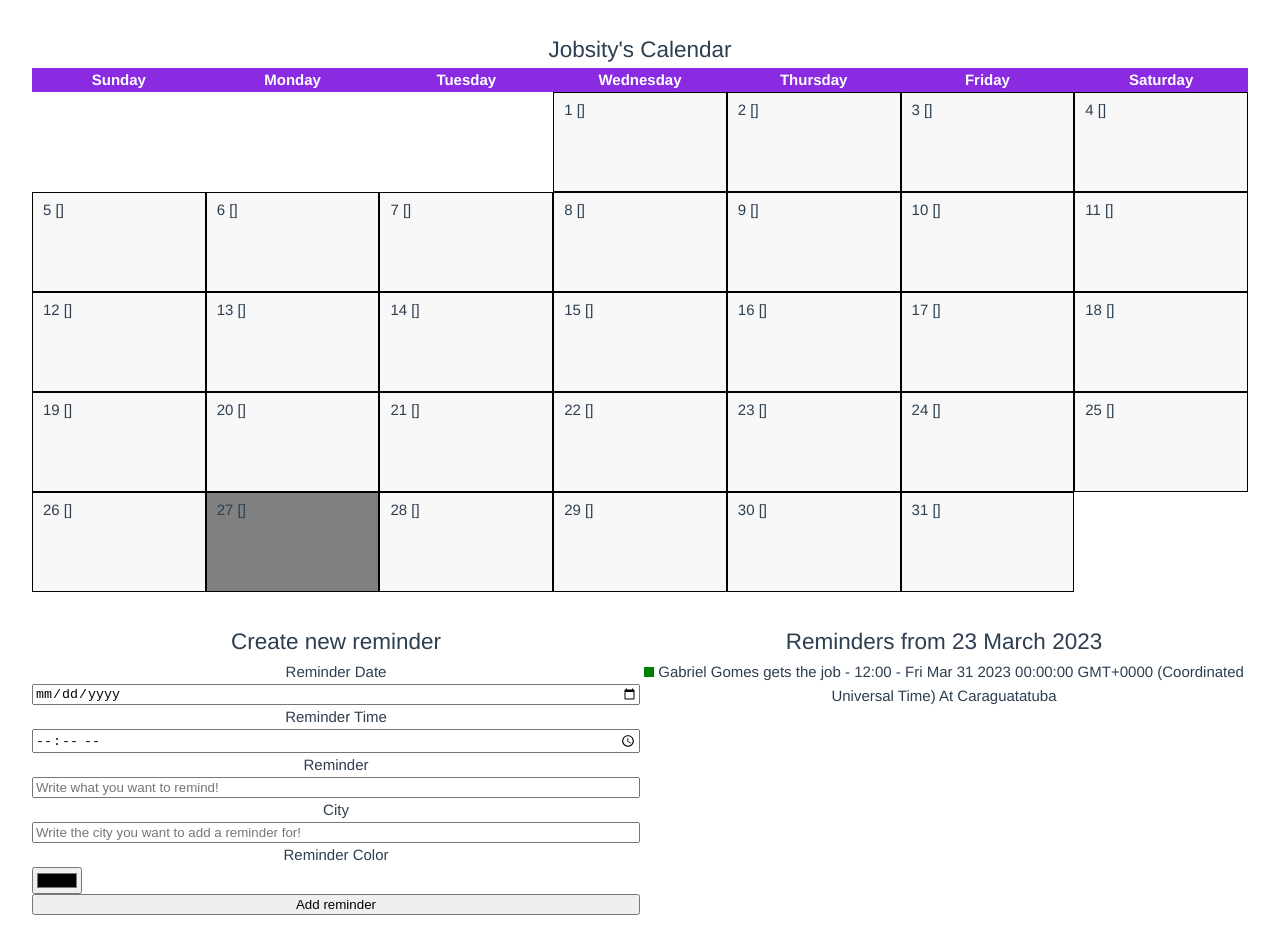
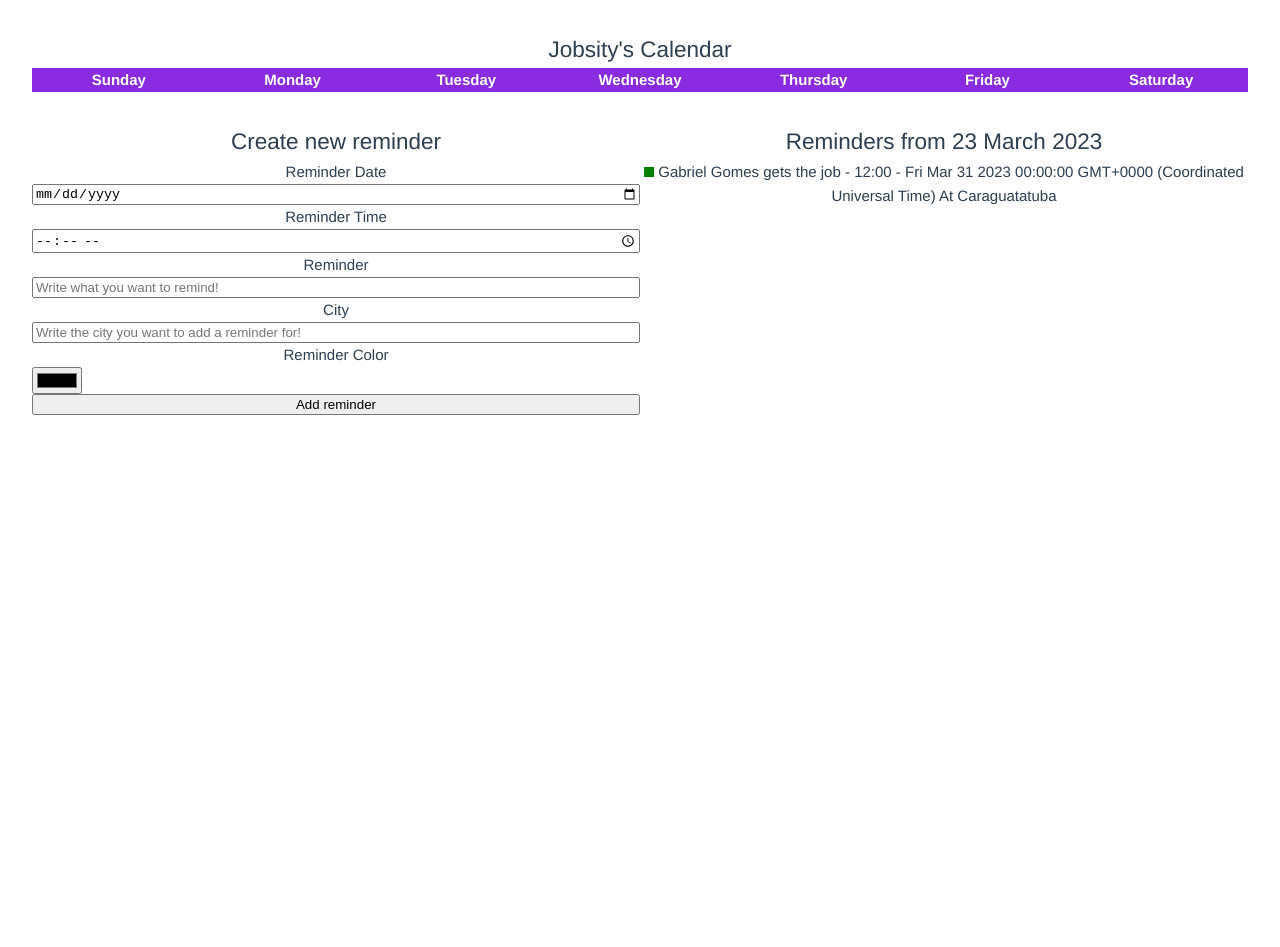
Before and after one commit to gabrielgomeso/vue-frontend-challenge, a Vue app: page / in a window 1280 px wide. After the commit the page ends 800 px from the top, so only its background shows below. Built offline with nearby package versions, Linux system fonts and the light colour scheme.

Commit message:
chore: use store in calendar body to get total days

```diff
--- a/src/components/CalendarBody.vue
+++ b/src/components/CalendarBody.vue
@@ -11,17 +11,13 @@
       <span class="calendar-body__main--week-days">Thursday</span>
       <span class="calendar-body__main--week-days">Friday</span>
       <span class="calendar-body__main--week-days">Saturday</span>
-
       <CalendarDay
-        v-for="(days, index) in totalDays"
-        :key="days"
-        :class="{ 'current-day': isCurrentDay(days) }"
+        v-for="(day, index) in totalDaysInCurrentMonth"
+        :key="day"
+        :class="{ 'current-day': isCurrentDay(day) }"
         :style="{ gridColumnStart: index === 0 ? startDayColumn : 'auto' }"
-        @click="selectDate(selectedMonth, days, selectedYear)"
-        :reminders="sortReminders(selectedMonth, days, selectedYear)"
-      >
-          {{  days  }}
-      </CalendarDay>
+        :day="day"
+      />
     </div>
   </section>
 </template>
@@ -29,6 +25,7 @@
 <script>
 import { defineComponent } from 'vue';
 import CalendarDay from './CalendarDay.vue';
+import { useReminderStore } from '../stores/reminderStore';
 
 export default defineComponent({
   name: 'CalendarBody',
@@ -37,7 +34,6 @@ export default defineComponent({
   },
   data() {
     return {
-      totalDays: 0,
       currentDate: new Date(),
       selectedMonth: 0,
       selectedYear: 0,
@@ -50,19 +46,11 @@ export default defineComponent({
     };
   },
   methods: {
-    getDays(year, month) {
-      return new Date(year, month, 0).getDate();
-    },
     isCurrentDay(days) {
       if (this.currentDate.getDate() === days) {
         return true;
       }
       return false;
-    },
-    selectDate(selectedMonth, day, selectedYear) {
-      console.log(selectedMonth, day, selectedYear);
-      this.selectedDay = day;
-      this.isReminderOpen = true;
     },
     addReminder() {
       let newReminder = {
@@ -93,12 +81,11 @@ export default defineComponent({
     },
     currentYear() {
       return this.currentDate.getFullYear();
+    },
+    totalDaysInCurrentMonth() {
+      let { totalDaysInCurrentMonth } = useReminderStore();
+      return totalDaysInCurrentMonth;
     }
-  },
-  beforeMount() {
-    this.selectedMonth = this.currentMonth;
-    this.selectedYear = this.currentYear;
-    this.totalDays = this.getDays(2023, 3);
   },
 });
 </script>
@@ -119,21 +106,4 @@ export default defineComponent({
 .current-day {
   background-color: gray;
 }
-
-.calendar-reminder {
-  display: flex;
-  flex-direction: column;
-  width: 400px;
-  align-items: center;
-  justify-content: center;
-}
-
-#app {
-  font-family: Avenir, Helvetica, Arial, sans-serif;
-  -webkit-font-smoothing: antialiased;
-  -moz-osx-font-smoothing: grayscale;
-  text-align: center;
-  color: #2c3e50;
-  margin-top: 60px;
-}
 </style>
```
